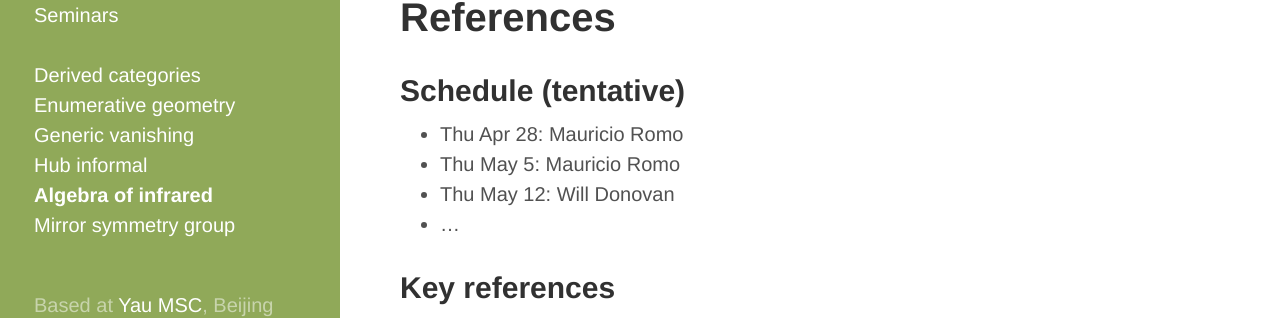
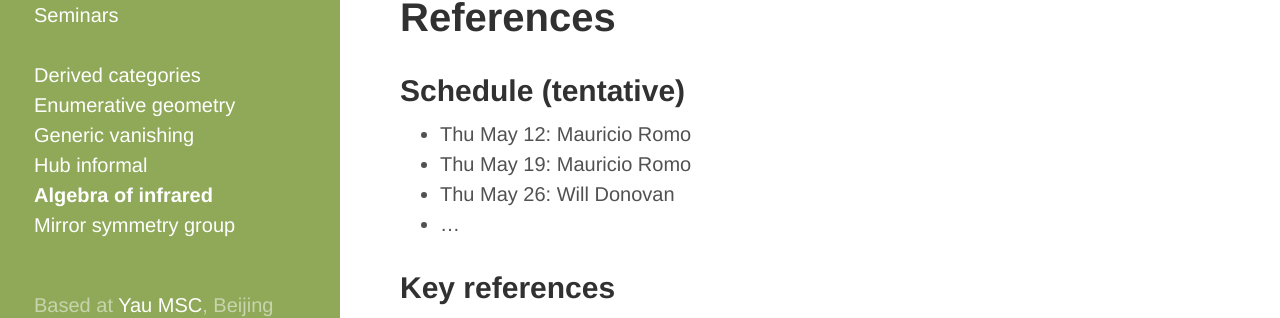
Before and after one commit to yau-msc-events/yau-msc-events.github.io, a Jekyll site: the page built from seminar-ir.md, in a window 1280 px wide and 900 px high. Shown: the part 375-693 px from the top of the window. Built offline with Jekyll 4.4.1, drawn with Linux system fonts in a browser that asks for light colours.

Commit message:
Update seminar-ir.md

```diff
--- a/seminar-ir.md
+++ b/seminar-ir.md
@@ -12,9 +12,9 @@ Organizers: Will Donovan, Mauricio Romo
 
 ## Schedule (tentative)
 
-* Thu Apr 28: Mauricio Romo
-* Thu May 5: Mauricio Romo
-* Thu May 12: Will Donovan
+* Thu May 12: Mauricio Romo
+* Thu May 19: Mauricio Romo
+* Thu May 26: Will Donovan
 * ...
 
 ## Key references
```
